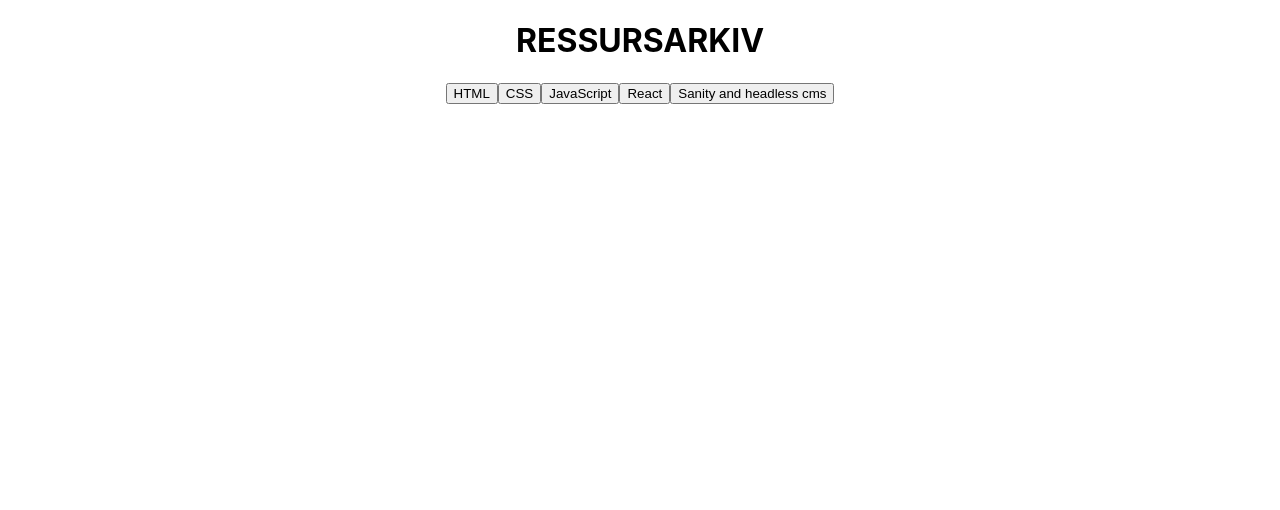
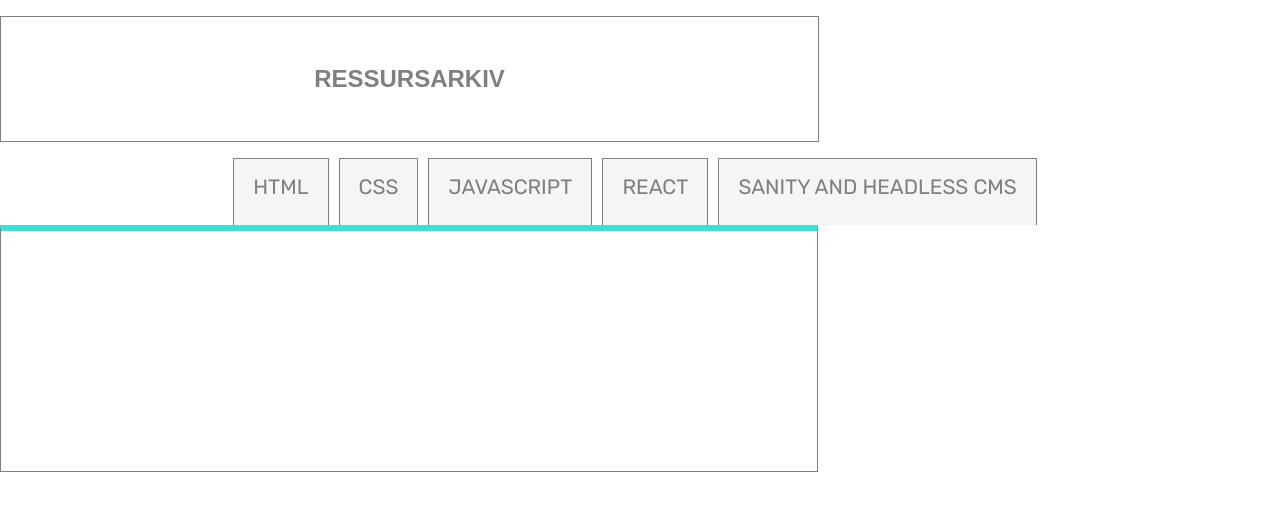
Before and after one commit to naathlje/gruppe588, a React (Create React App) app: page / in a window 1280 px wide. Shown: the top 510 px of the page. Built offline with nearby package versions, Linux system fonts and the light colour scheme.

Commit message:
Fikset problemer med navn, og sass

```diff
--- a/src/App.js
+++ b/src/App.js
@@ -2,14 +2,13 @@ import logo from './logo.svg';
 import './App.css';
 import './css/main.css'
 import H1 from './components/H1';
-import mainContent from './components/main';
 import Nav from './components/Nav';
+import Main from './components/Main';
 
 function App() {
   return (
     <div className="App">
-      <H1/>
-      <Nav/>
+      <Main/>
     </div>
   );
 }
--- a/src/components/main.js
+++ b/src/components/main.js
@@ -1,4 +1,5 @@
 import H1 from "./H1"
+import Nav from "./Nav"
 export default function Main({}){
 return(
     <main id="mainContent">
@@ -6,6 +7,7 @@ return(
     <header>
     <H1/>
     </header>
+    <Nav/>
     <article>
 
 
--- a/src/css/main.css
+++ b/src/css/main.css
@@ -1,3 +1,80 @@
+@import url("https://fonts.googleapis.com/css2?family=Rubik:wght@400;600;700&display=swap");
+:root {
+  --maxwidth: 1200px;
+  --rootsize: 20px;
+}
 
+h1 {
+  width: 100%;
+  width: 801px;
+  height: 300px;
+  padding: 3rem 0.5rem;
+  height: auto;
+  border-color: grey;
+  border-width: 1px;
+  border-style: solid;
+  color: grey;
+  font-family: sans-serif;
+  text-transform: uppercase;
+  font-size: 1.5rem;
+}
+
+a {
+  color: turquoise;
+}
+
+main article {
+  width: 100%;
+  width: 800px;
+  height: auto;
+  padding-bottom: 15rem;
+  padding-left: 1rem;
+  height: auto;
+  border-color: grey;
+  border-width: 1px;
+  border-style: solid;
+  color: grey;
+  font-family: sans-serif;
+  border-top: 0.4rem solid turquoise;
+}
+
+nav button {
+  width: auto;
+  height: auto;
+  text-align: center;
+  margin-right: 10px;
+  background-color: whitesmoke;
+  border: grey;
+  border-width: 1px;
+  border-style: solid;
+  border-bottom: none;
+  text-decoration: none;
+  font-size: 1.3rem;
+  padding: 0.5rem 1.195rem;
+  padding-bottom: 1.6rem;
+  padding-top: 1rem;
+  color: grey;
+  font-family: "Rubik", sans-serif;
+  display: inline-block;
+  text-transform: uppercase;
+}
+nav .onSite {
+  background-color: turquoise;
+  color: white;
+}
+
+@media screen and (max-width: 800px) and (min-width: 300px) {
+  nav .button {
+    width: fit-content;
+    height: auto;
+    padding-right: 4rem;
+  }
+  main article {
+    width: fit-content;
+  }
+  h1 {
+    width: auto;
+  }
+}
 
 /*# sourceMappingURL=main.css.map */
--- a/src/sass/main.scss
+++ b/src/sass/main.scss
@@ -11,7 +11,7 @@ $background-color_2: turquoise;
 $border-color_1: grey;
 
 @import url('https://fonts.googleapis.com/css2?family=Rubik:wght@400;600;700&display=swap');
-&:root {
+:root {
     --maxwidth: 1200px;
     --rootsize: 20px;
 }
@@ -49,7 +49,7 @@ main {
     }
 }
 nav {
-    .Btn {
+    button {
         width: auto;
         height: auto;
         text-align: center;
@@ -76,7 +76,7 @@ nav {
 }
 @media screen and (max-width: 800px) and (min-width: 300px) {
 nav {
-        .Btn {
+        .button {
             width: fit-content;
             height: auto;
             padding-right: 4rem;
```
Also changed, not shown: 1 other file (tests, documents, lock files or other folders).
